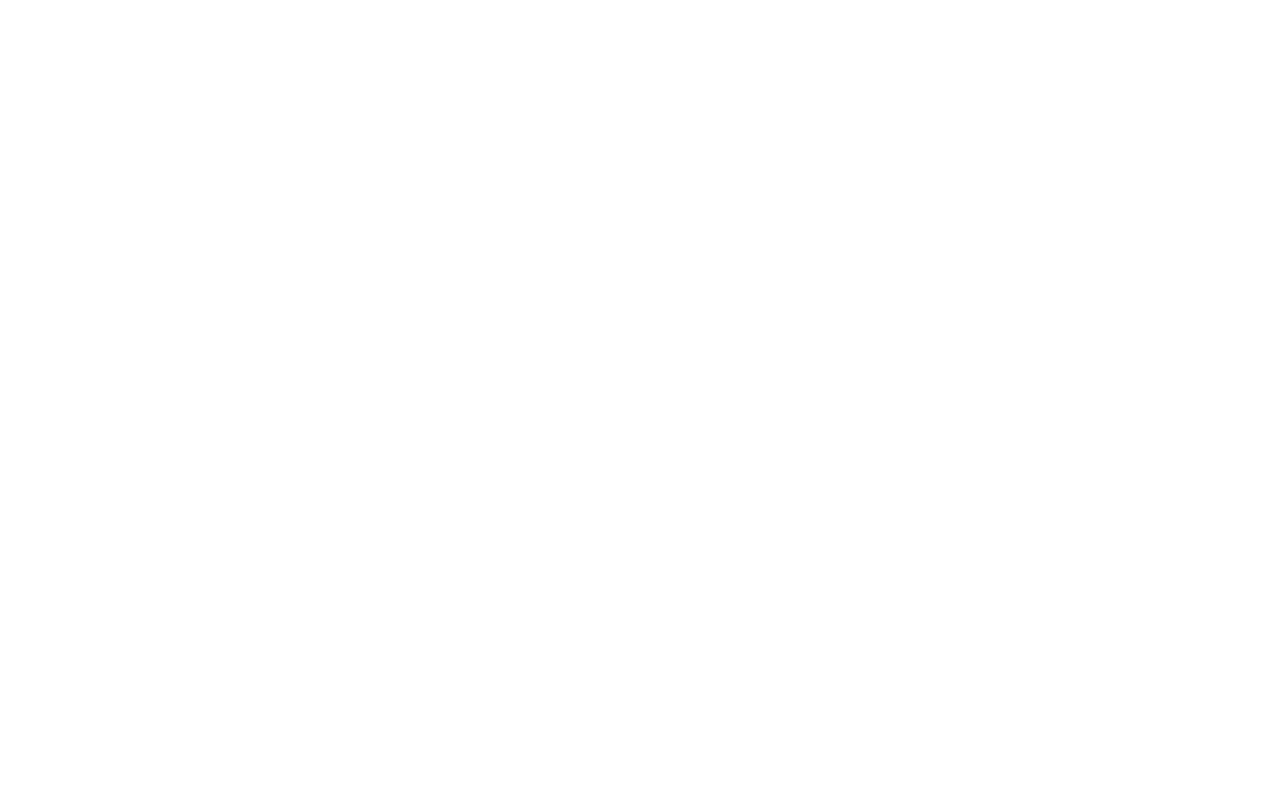
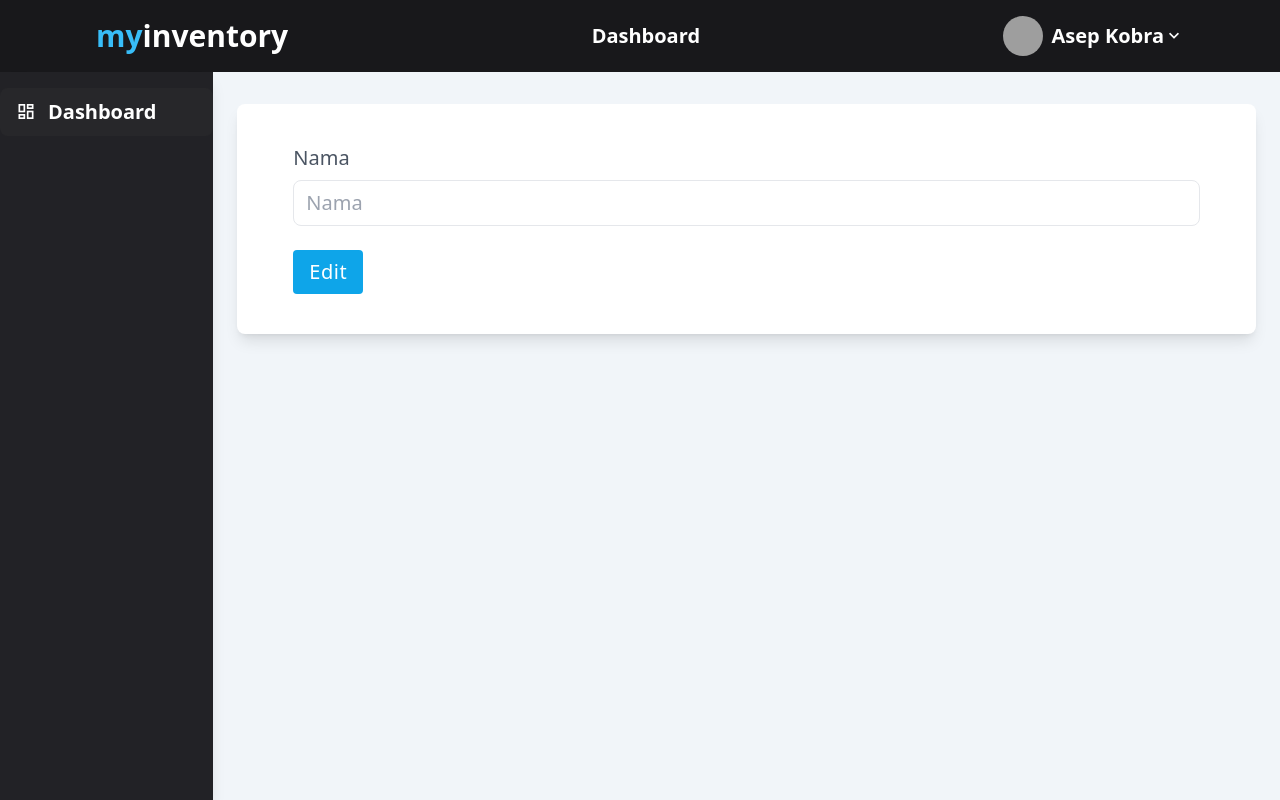
Before and after one commit to syhrlanwr/inventory-react, a React (Create React App) app: page /satuan/edit/1 in a window 1280 px wide. Before the commit this address had no page. Built offline with nearby package versions, Linux system fonts and the light colour scheme; no server answers; grey boxes are pictures that could not be loaded.

Commit message:
create function edit for satuan

```diff
--- a/src/App.js
+++ b/src/App.js
@@ -7,7 +7,7 @@
 import EditRak from './EditRak';
 // import KelolaRak from './kelolaRak';
 import AddSatuan from './AddSatuan';
-// import EditSatuan from './editSatuan';
+import EditSatuan from './EditSatuan';
 // import KelolaSatuan from './kelolaSatuan';
 import KelolaUser from './KelolaUser';
 import AddUser from './AddUser';
@@ -35,6 +35,7 @@
         <Route path="/rak/delete/:id" element={<Layout><EditRak /></Layout>} />
         <Route path="/satuan" element={<Layout><KelolaSatuan /></Layout>} />
         <Route path="/satuan/add" element={<Layout><AddSatuan /></Layout>} />
+        <Route path="/satuan/edit/:id" element={<Layout><EditSatuan /></Layout>} />
         <Route path="/login" element={<Login />} />
       </Routes>
     </Router>
--- a/src/editSatuan.js
+++ b/src/editSatuan.js
@@ -1,12 +1,34 @@
+import React, { useState, useEffect } from 'react';
+import axios from 'axios';
+import { useNavigate, useParams } from 'react-router-dom';
+
 function EditSatuan() {
+    const [nama, setNama] = useState("");
+    const navigate = useNavigate();
+    const { id } = useParams();
+
+    useEffect(() => {
+        axios.get(`http://localhost:3001/satuan/${id}`).then((res) => {
+            setNama(res.data.nama);
+        });
+    }, [id]);
+
+    const data = {
+        nama : nama,
+    };
+
+    function Update(e) {
+        e.preventDefault();
+        axios.put(`http://localhost:3001/satuan/${id}`, data).then(navigate("/satuan"));
+    }
     return (
         <div className="bg-white rounded-lg shadow-lg">
             <form className="flex flex-col px-8 py-6" action="/satuan/edit/" method="POST">
                 <div className="px-6 py-4 text-xl">
                     <div className="flex flex-col mb-6">
                         <label className="mb-1 text-gray-600" for="name">Nama</label>
-                        <input className="border rounded-lg px-3 py-2 mt-1 focus:outline-none focus:border-blue-500" type="text" name="nama" placeholder="Nama" required="required" /></div>
-                    <button className="bg-sky-500 text-white px-4 py-2 rounded font-medium tracking-wide hover:bg-sky-600" type="submit">Edit</button>
+                        <input className="border rounded-lg px-3 py-2 mt-1 focus:outline-none focus:border-blue-500" type="text" name="nama" placeholder="Nama" value={nama} onChange={(e) => setNama(e.target.value)} /></div>
+                    <button className="bg-sky-500 text-white px-4 py-2 rounded font-medium tracking-wide hover:bg-sky-600" type="submit" onClick={Update}>Edit</button>
                 </div>
             </form>
         </div>
```
